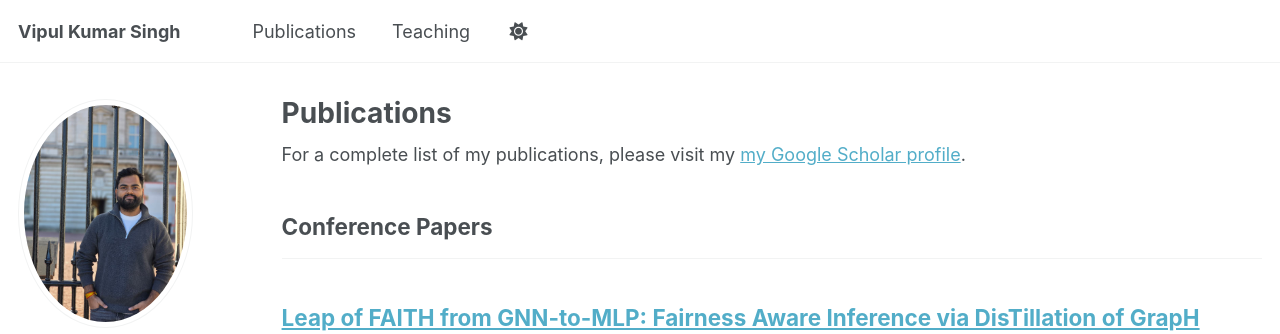
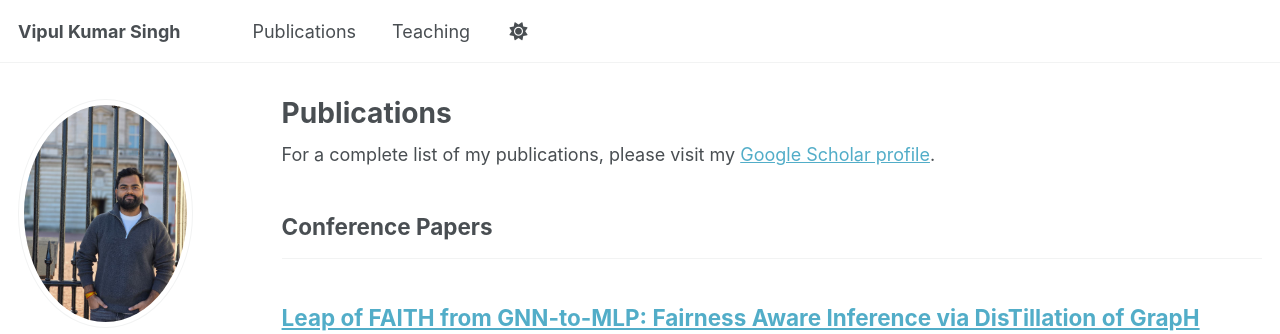
Before and after one commit to shashivipul/shashivipul.github.io, a Jekyll site: the page built from _pages/publications.html, in a window 1280 px wide and 900 px high. Shown: the top 334 px of the window. Built offline with Jekyll 4.4.1, drawn with Linux system fonts in a browser that asks for light colours; some web fonts are replaced; a script bundle is joined from its source files by our own code; library files that are not in the unit come from our copies.

Commit message:
Update publications.html

```diff
--- a/_pages/publications.html
+++ b/_pages/publications.html
@@ -6,7 +6,7 @@
 ---
 
 {% if site.author.googlescholar %}
-  <div class="wordwrap">For a complete list of my publications, please visit my <a href="{{site.author.googlescholar}}">my Google Scholar profile</a>.</div>
+  <div class="wordwrap">For a complete list of my publications, please visit my <a href="{{site.author.googlescholar}}">Google Scholar profile</a>.</div>
 {% endif %}
 
 {% include base_path %}
```
